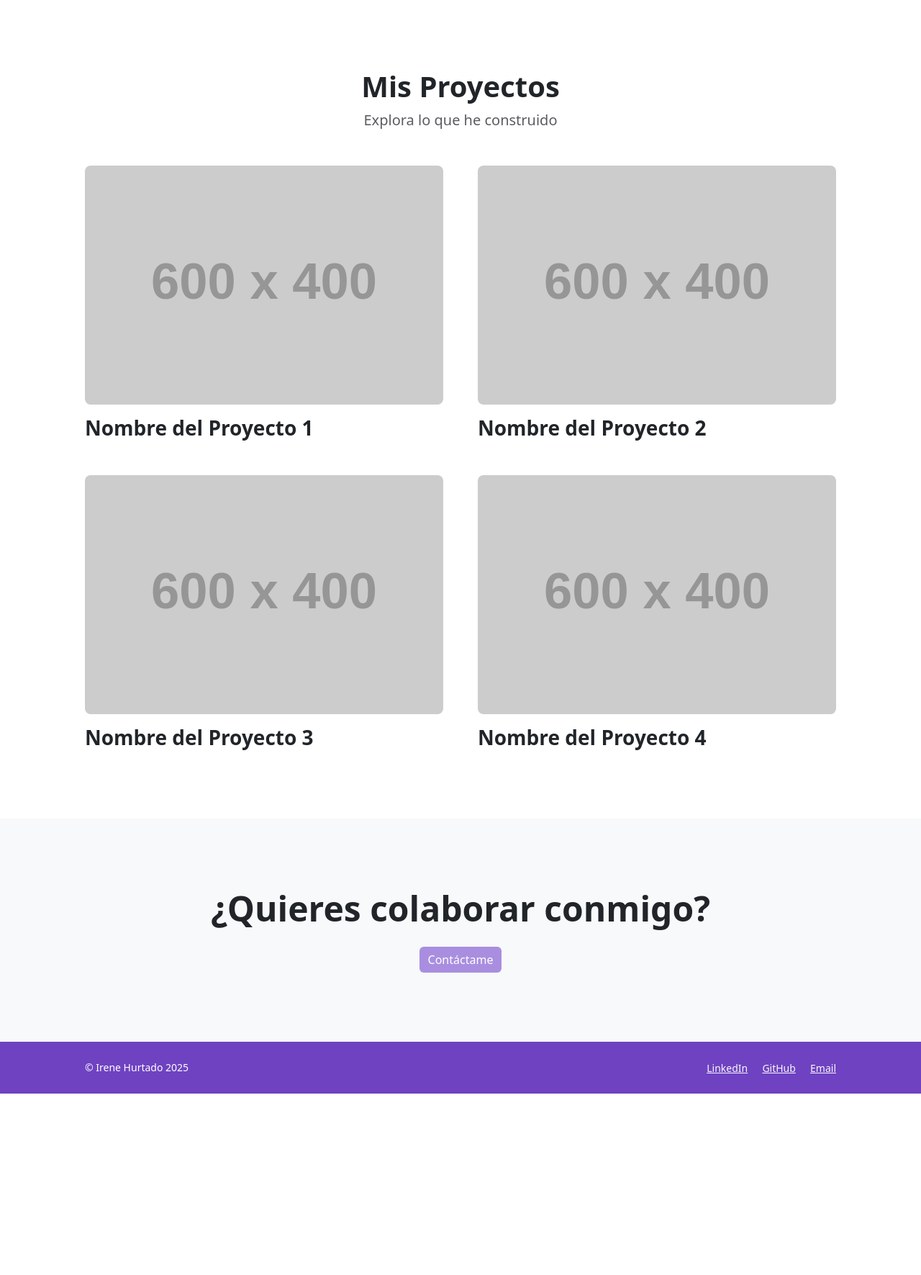
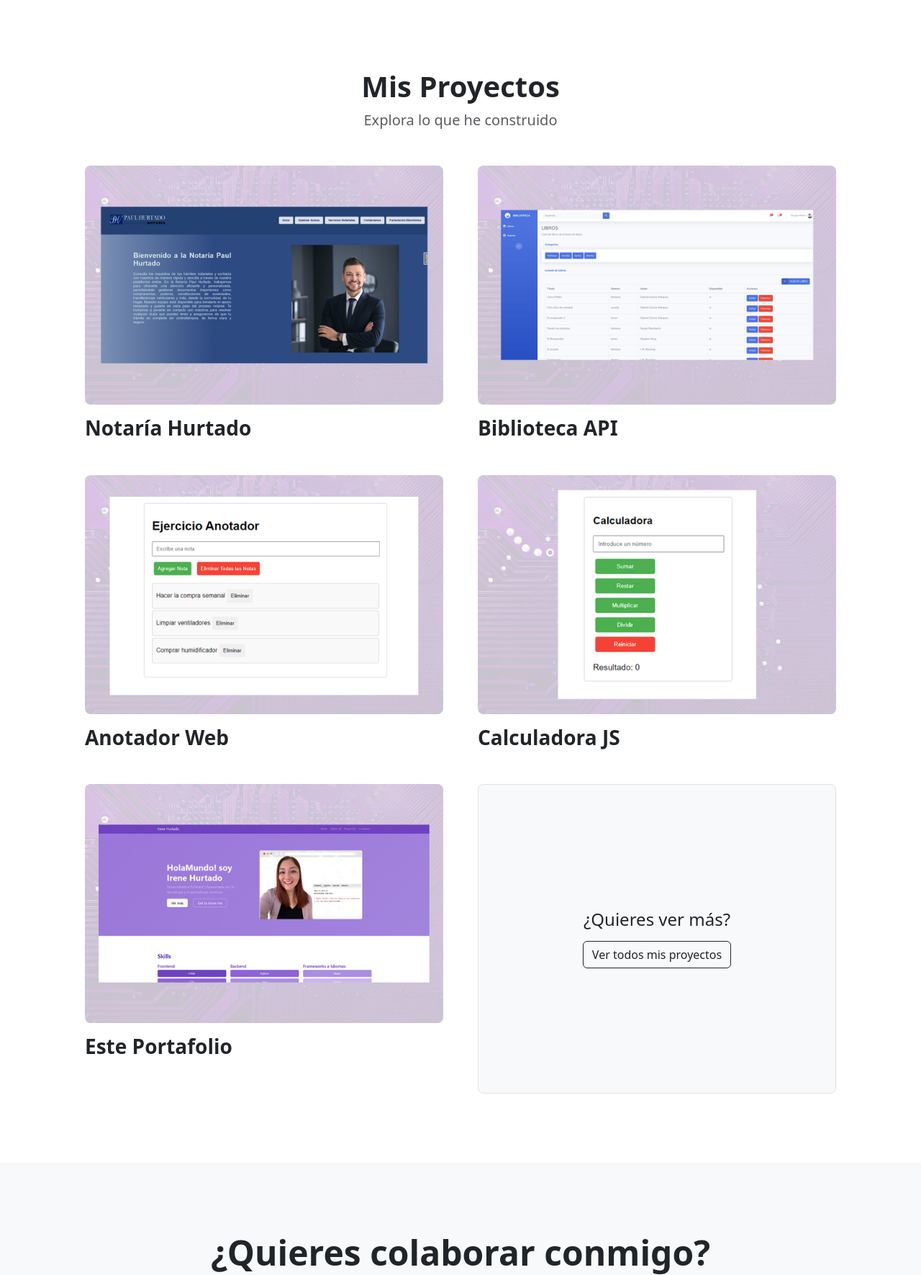
Before and after one commit to IreHurtado/portafolio-irene, a Django app: template portafolio/templates/portafolio/projects.html in a window 1280 px wide. Shown: the part 56-1827 px from the top of the page at 72% size. Before the commit the page ends 1575 px from the top, so only its background shows below. Run offline with Django 3.2, Linux system fonts and the light colour scheme; the template is opened without the code that fills it, so the values that code supplies are empty; grey boxes labelled with a size stand in for pictures from a placeholder-image service; some libraries are stand-ins or nearby versions.

Commit message:
Sección de proyectos actualizada: muestra 5 proyectos destacados con imágenes y enlaces a GitHub, más acceso directo al perfil para ver más repos

```diff
--- a/portafolio/templates/portafolio/projects.html
+++ b/portafolio/templates/portafolio/projects.html
@@ -1,4 +1,5 @@
 {% extends "portafolio/base.html" %}
+{% load static %}
 
 {% block head_title %}
 Proyectos – Irene Hurtado
@@ -21,27 +22,43 @@ Proyectos – Irene Hurtado
           <div class="row gx-5">
           <div class="col-lg-6">
             <div class="position-relative mb-5">
-                <img class="img-fluid rounded-3 mb-3" src="https://via.placeholder.com/600x400.png?text=Proyecto+1" alt="Proyecto 1" />
-                <a class="h3 fw-bolder text-decoration-none link-dark stretched-link" href="#!">Nombre del Proyecto 1</a>
+              <img class="img-fluid rounded-3 mb-3" src="{% static 'images/proyectos/notariaphurtado.png' %}" alt="Notaría Hurtado" />
+              <a class="h3 fw-bolder text-decoration-none link-dark stretched-link" href="https://github.com/IreHurtado/notariaphurtado" target="_blank">Notaría Hurtado</a>
             </div>
           </div>
+
           <div class="col-lg-6">
             <div class="position-relative mb-5">
-                <img class="img-fluid rounded-3 mb-3" src="https://via.placeholder.com/600x400.png?text=Proyecto+2" alt="Proyecto 2" />
-                <a class="h3 fw-bolder text-decoration-none link-dark stretched-link" href="#!">Nombre del Proyecto 2</a>
+              <img class="img-fluid rounded-3 mb-3" src="{% static 'images/proyectos/bibliotecaApi.png' %}" alt="Biblioteca API" />
+              <a class="h3 fw-bolder text-decoration-none link-dark stretched-link" href="https://github.com/IreHurtado/bibliotecaApi" target="_blank">Biblioteca API</a>
             </div>
           </div>
+
           <div class="col-lg-6">
-              <div class="position-relative mb-5 mb-lg-0">
-                <img class="img-fluid rounded-3 mb-3" src="https://via.placeholder.com/600x400.png?text=Proyecto+3" alt="Proyecto 3" />
-                <a class="h3 fw-bolder text-decoration-none link-dark stretched-link" href="#!">Nombre del Proyecto 3</a>
+            <div class="position-relative mb-5">
+              <img class="img-fluid rounded-3 mb-3" src="{% static 'images/proyectos/HTML-JS-Anotador.png' %}" alt="Anotador Web" />
+              <a class="h3 fw-bolder text-decoration-none link-dark stretched-link" href="https://github.com/IreHurtado/HTML-JS-Anotador" target="_blank">Anotador Web</a>
             </div>
           </div>
+
           <div class="col-lg-6">
-              <div class="position-relative">
-                <img class="img-fluid rounded-3 mb-3" src="https://via.placeholder.com/600x400.png?text=Proyecto+4" alt="Proyecto 4" />
-                <a class="h3 fw-bolder text-decoration-none link-dark stretched-link" href="#!">Nombre del Proyecto 4</a>
+            <div class="position-relative mb-5">
+              <img class="img-fluid rounded-3 mb-3" src="{% static 'images/proyectos/HTML-JS-Calculadora.png' %}" alt="Calculadora JS" />
+              <a class="h3 fw-bolder text-decoration-none link-dark stretched-link" href="https://github.com/IreHurtado/HTML-JS-Calculadora" target="_blank">Calculadora JS</a>
             </div>
+          </div>
+
+          <div class="col-lg-6">
+            <div class="position-relative mb-5">
+              <img class="img-fluid rounded-3 mb-3" src="{% static 'images/proyectos/portafolio-personal.png' %}" alt="Este Portafolio" />
+              <a class="h3 fw-bolder text-decoration-none link-dark stretched-link" href="https://github.com/IreHurtado/portafolio-irene" target="_blank">Este Portafolio</a>
+            </div>
+          </div>
+
+          <div class="col-lg-6">
+            <div class="position-relative mb-5 d-flex flex-column align-items-center justify-content-center h-100 border rounded-3 bg-light p-4">
+              <p class="h4 mb-3">¿Quieres ver más?</p>
+              <a class="btn btn-outline-dark" href="https://github.com/IreHurtado" target="_blank">Ver todos mis proyectos</a>
             </div>
           </div>
         </div>
```
Also changed, not shown: portafolio/static/images/proyectos/HTML-JS-Anotador.png (added), portafolio/static/images/proyectos/HTML-JS-Calculadora.png (added), portafolio/static/images/proyectos/Python-Arcade-Pong.png (added), portafolio/static/images/proyectos/bibliotecaApi.png (added), portafolio/static/images/proyectos/notariaphurtado.png (added), portafolio/static/images/proyectos/portafolio-personal.png (added). Lines whose indentation alone changed are shown as unchanged.
